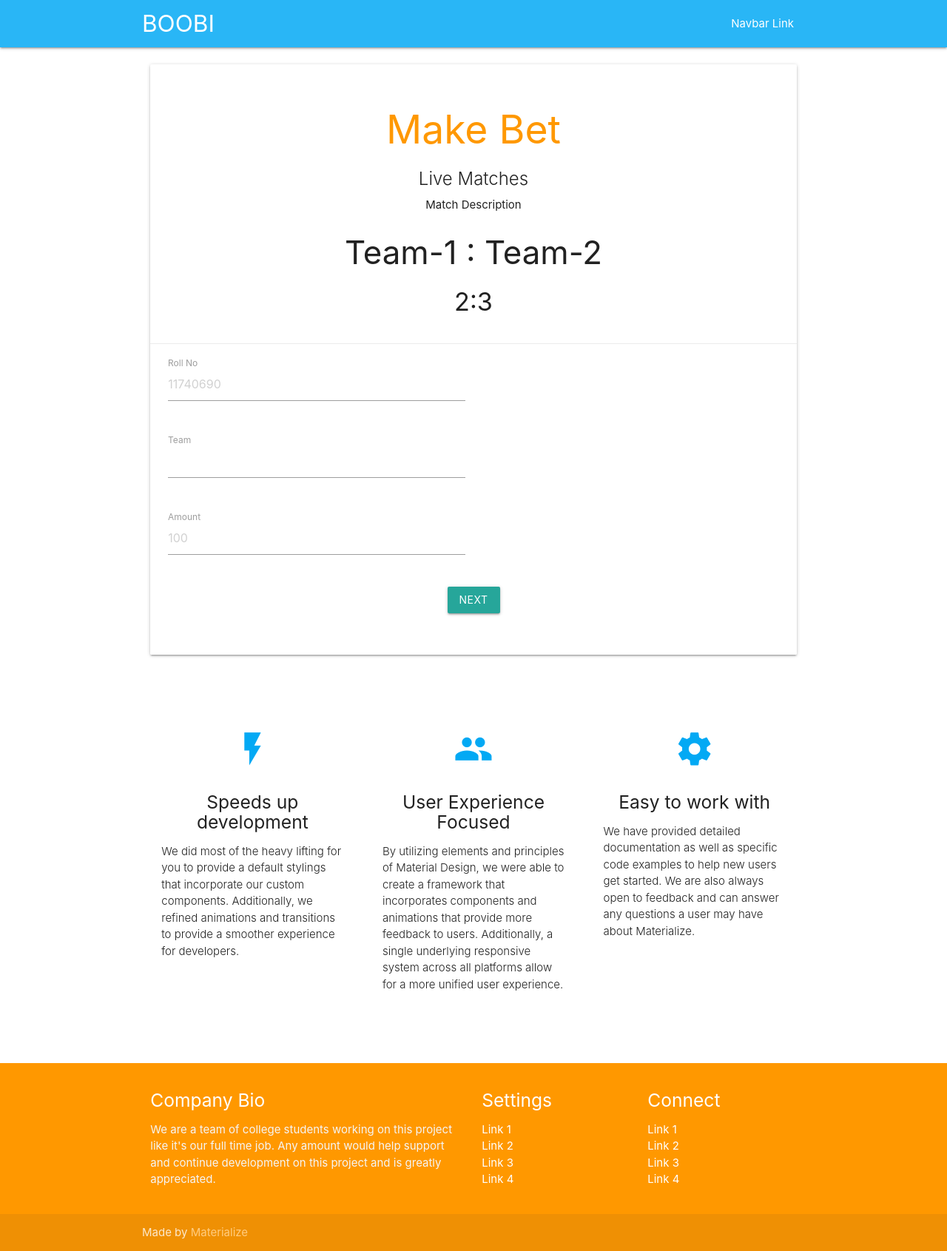
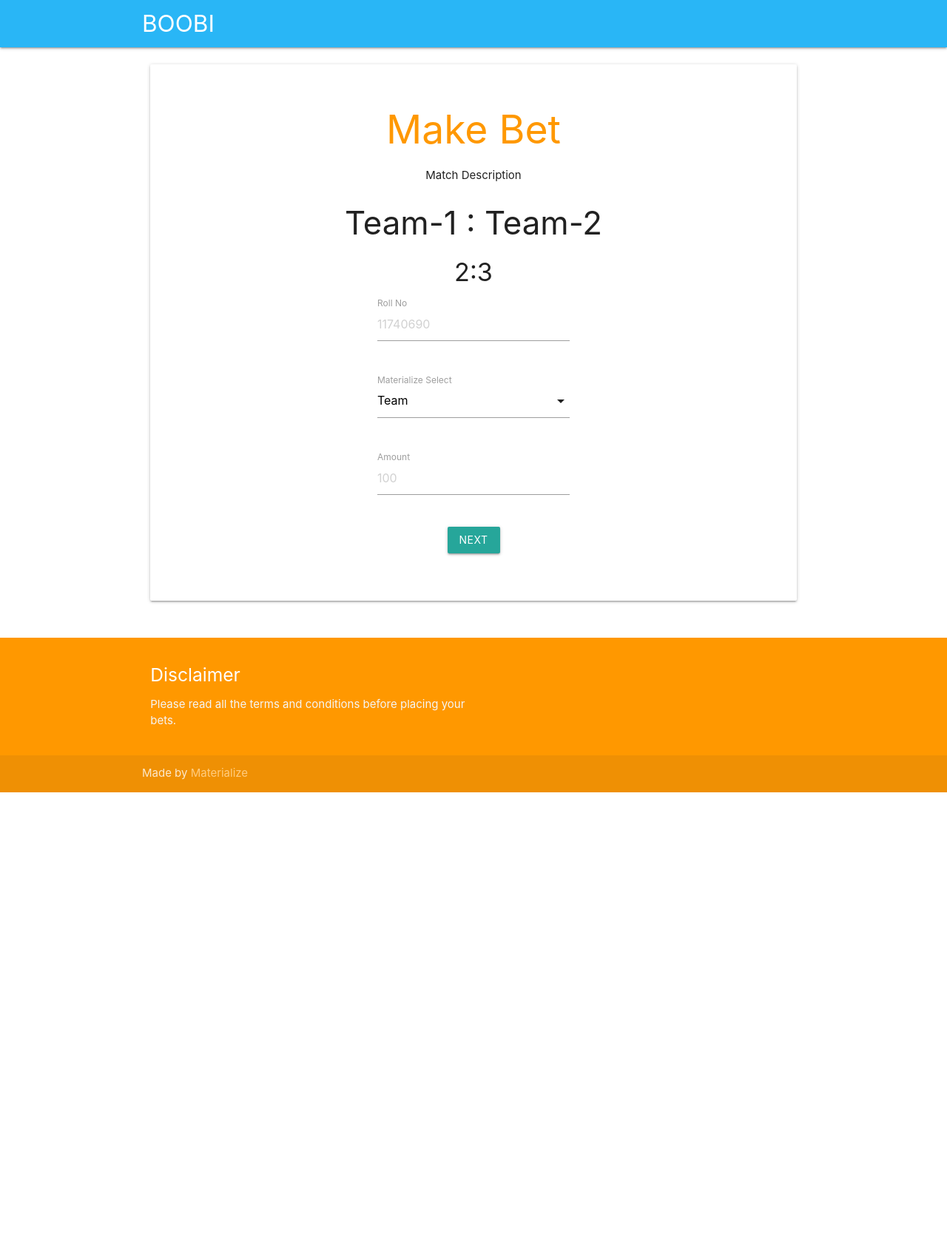
Before and after one commit to ayush1120/BetInf, a Django app: page /bet in a window 1280 px wide. Shown: the whole page at 74% size. After the commit the page ends 1071 px from the top, so only its background shows below. Run offline with Django 3.2, Linux system fonts and the light colour scheme; the visitor is signed in with stand-in values (Sample User, id 1); some libraries are stand-ins or nearby versions.

Commit message:
changes to bet.html

```diff
--- a/stoned/templates/bet.html
+++ b/stoned/templates/bet.html
@@ -15,14 +15,6 @@
 <body>
   <nav class="light-blue lighten-1" role="navigation">
     <div class="nav-wrapper container"><a id="logo-container" href="#" class="brand-logo">BOOBI</a>
-      <ul class="right hide-on-med-and-down">
-        <li><a href="#">Navbar Link</a></li>
-      </ul>
-
-      <ul id="nav-mobile" class="sidenav">
-        <li><a href="#">Navbar Link</a></li>
-      </ul>
-      <a href="#" data-target="nav-mobile" class="sidenav-trigger"><i class="material-icons">menu</i></a>
     </div>
   </nav>
 
@@ -34,31 +26,39 @@
           <div class="card darken-1 center-align">
             <div class="card-content">
                 <h2 class="header center orange-text">Make Bet</h2>
-              <span class="card-title">Live Matches</span>
+
               <p>Match Description</p>
               <h3>Team-1 : Team-2</h3>
               <h4>2:3</h4>
-            </div>
-            <div class="card-action">
-              <div class="row">
+              <div class="row center-align">
                 <div class="col s12">
                     <div class="row">
-                        <div class="input-field col s6">
+                      <div class="col m4"></div>
+                      <div class="input-field col m4">
                         <input placeholder="11740690" id="first_name" type="text" class="validate">
                         <label for="first_name">Roll No</label>
                       </div>
+                      <div class="col m4"></div>
                     </div>
                     <div class="row">
-                        <div class="input-field col s6">
-                            <input placeholder="" id="first_name" type="text" class="validate">
-                            <label for="first_name">Team</label>
+                      <div class="col m4"></div>
+                      <div class="input-field col m4">
+                        <select>
+                          <option value="" disabled selected>Team</option>
+                          <option value="1">Team 1</option>
+                          <option value="2">Team 2</option>
+                        </select>
+                        <label>Materialize Select</label>
                       </div>
+                      <div class="col m4"></div>
                     </div>
                     <div class="row">
-                        <div class="input-field col s6">
+                      <div class="col m4"></div>
+                      <div class="input-field col m4">
                         <input placeholder="100" id="first_name" type="text" class="validate">
                         <label for="first_name">Amount</label>
                       </div>
+                      <div class="col m4"></div>
                     </div>
                     <div class="row">
                       <a class="waves-effect waves-light btn">Next</a>
@@ -66,74 +66,20 @@
                 </div>
             </div>
             </div>
+
           </div>
         </div>
       </div>
     </div>
   </div>
-  <div class="container">
-    <div class="section">
 
-      <!--   Icon Section   -->
-      <div class="row">
-        <div class="col s12 m4">
-          <div class="icon-block">
-            <h2 class="center light-blue-text"><i class="material-icons">flash_on</i></h2>
-            <h5 class="center">Speeds up development</h5>
-
-            <p class="light">We did most of the heavy lifting for you to provide a default stylings that incorporate our custom components. Additionally, we refined animations and transitions to provide a smoother experience for developers.</p>
-          </div>
-        </div>
-
-        <div class="col s12 m4">
-          <div class="icon-block">
-            <h2 class="center light-blue-text"><i class="material-icons">group</i></h2>
-            <h5 class="center">User Experience Focused</h5>
-
-            <p class="light">By utilizing elements and principles of Material Design, we were able to create a framework that incorporates components and animations that provide more feedback to users. Additionally, a single underlying responsive system across all platforms allow for a more unified user experience.</p>
-          </div>
-        </div>
-
-        <div class="col s12 m4">
-          <div class="icon-block">
-            <h2 class="center light-blue-text"><i class="material-icons">settings</i></h2>
-            <h5 class="center">Easy to work with</h5>
-
-            <p class="light">We have provided detailed documentation as well as specific code examples to help new users get started. We are also always open to feedback and can answer any questions a user may have about Materialize.</p>
-          </div>
-        </div>
-      </div>
-
-    </div>
-    <br><br>
-  </div>
 
   <footer class="page-footer orange">
     <div class="container">
       <div class="row">
         <div class="col l6 s12">
-          <h5 class="white-text">Company Bio</h5>
-          <p class="grey-text text-lighten-4">We are a team of college students working on this project like it's our full time job. Any amount would help support and continue development on this project and is greatly appreciated.</p>
-
-
-        </div>
-        <div class="col l3 s12">
-          <h5 class="white-text">Settings</h5>
-          <ul>
-            <li><a class="white-text" href="#!">Link 1</a></li>
-            <li><a class="white-text" href="#!">Link 2</a></li>
-            <li><a class="white-text" href="#!">Link 3</a></li>
-            <li><a class="white-text" href="#!">Link 4</a></li>
-          </ul>
-        </div>
-        <div class="col l3 s12">
-          <h5 class="white-text">Connect</h5>
-          <ul>
-            <li><a class="white-text" href="#!">Link 1</a></li>
-            <li><a class="white-text" href="#!">Link 2</a></li>
-            <li><a class="white-text" href="#!">Link 3</a></li>
-            <li><a class="white-text" href="#!">Link 4</a></li>
-          </ul>
+          <h5 class="white-text">Disclaimer</h5>
+          <p class="grey-text text-lighten-4">Please read all the terms and conditions before placing your bets.</p>
         </div>
       </div>
     </div>
@@ -150,5 +96,10 @@
   <script src="{% static "js/materialize.js" %}"></script>
   <script src="{% static "js/init.js" %}"></script>
 
+  <script>
+    $( document ).ready(function() {
+      M.AutoInit();
+});
+  </script>
   </body>
 </html>
```
Lines whose indentation alone changed are shown as unchanged.
